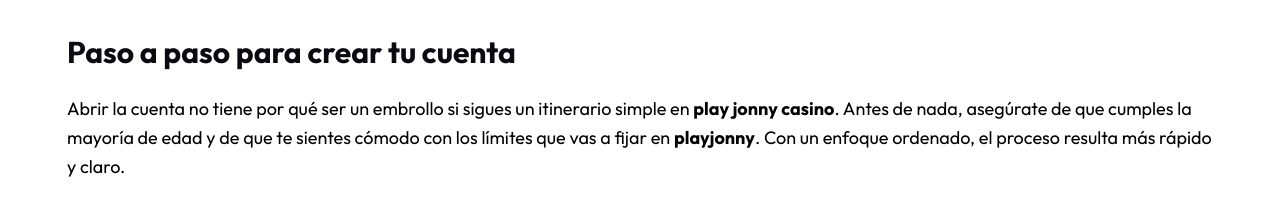
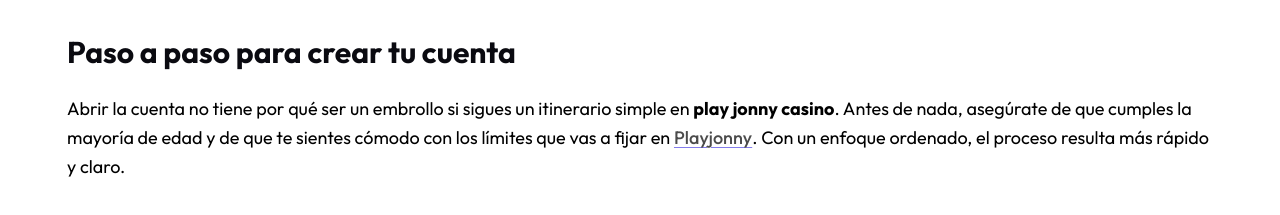
Before and after one commit to rmu-69/play-jonny-casino.es, a plain HTML site: page index.html in a window 1280 px wide. Shown: the part 1580-1795 px from the top of the page. Drawn offline with Linux system fonts and the light colour scheme.

Commit message:
Update index.html

```diff
--- a/index.html
+++ b/index.html
@@ -246,7 +246,7 @@ siempre tus copias en un lugar seguro.</p>
 <p>Abrir la cuenta no tiene por qué ser un embrollo si sigues un itinerario
 simple en <strong>play jonny casino</strong>. Antes de nada, asegúrate de que cumples
 la mayoría de edad y de que te sientes cómodo con los límites que vas a
-fijar en <strong>playjonny</strong>. Con un enfoque ordenado, el proceso resulta más
+fijar en <strong><a href="https://play-jonny-casino.com/es-es/" title="Playjonny">Playjonny</a></strong>. Con un enfoque ordenado, el proceso resulta más
 rápido y claro.</p>
 <ol>
 <li>
```
